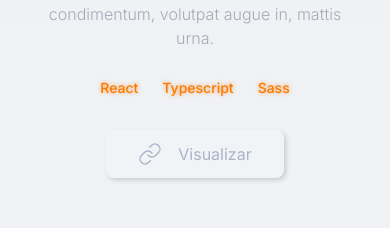
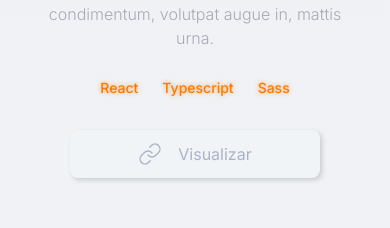
Before and after one commit to lui-dias/desafio-20, a Next.js app: page / in a window 390 px wide. Shown: the part 3120-3348 px from the top of the page. Built offline with nearby package versions, Linux system fonts and the light colour scheme.

Commit message:
Increased the size of the project button on mobile

```diff
--- a/src/pages/index.tsx
+++ b/src/pages/index.tsx
@@ -492,7 +492,7 @@ export default function _({ theme: _theme }: Props) {
                                                             ))}
                                                         </ul>
                                                         {theme === 'light' ? (
-                                                            <Neumorph className='mx-auto lg:mx-0'>
+                                                            <Neumorph className='mx-auto lg:mx-0 w-full lg:w-auto max-w-[250px] flex justify-center'>
                                                                 <Link href='#/' passHref>
                                                                     <a className='flex gap-x-4 px-8 py-3'>
                                                                         <SvgLink className='w-6 h-6 select-none stroke-_dark dark:stroke-_light' />
@@ -506,7 +506,7 @@ export default function _({ theme: _theme }: Props) {
                                                                 gradient='var(--gradient-purple-from),var(--gradient-purple-to)'
                                                                 duration={index % 2 === 0 ? 15 : undefined}
                                                                 rotateNegative={index % 2 === 0}
-                                                                className='mx-auto lg:mx-0'
+                                                                className='mx-auto lg:mx-0 w-full lg:w-auto max-w-[250px] flex justify-center'
                                                             >
                                                                 <SvgLink className='w-6 h-6 select-none stroke-_dark dark:stroke-_light' />
                                                                 <span>Visualizar</span>
```
